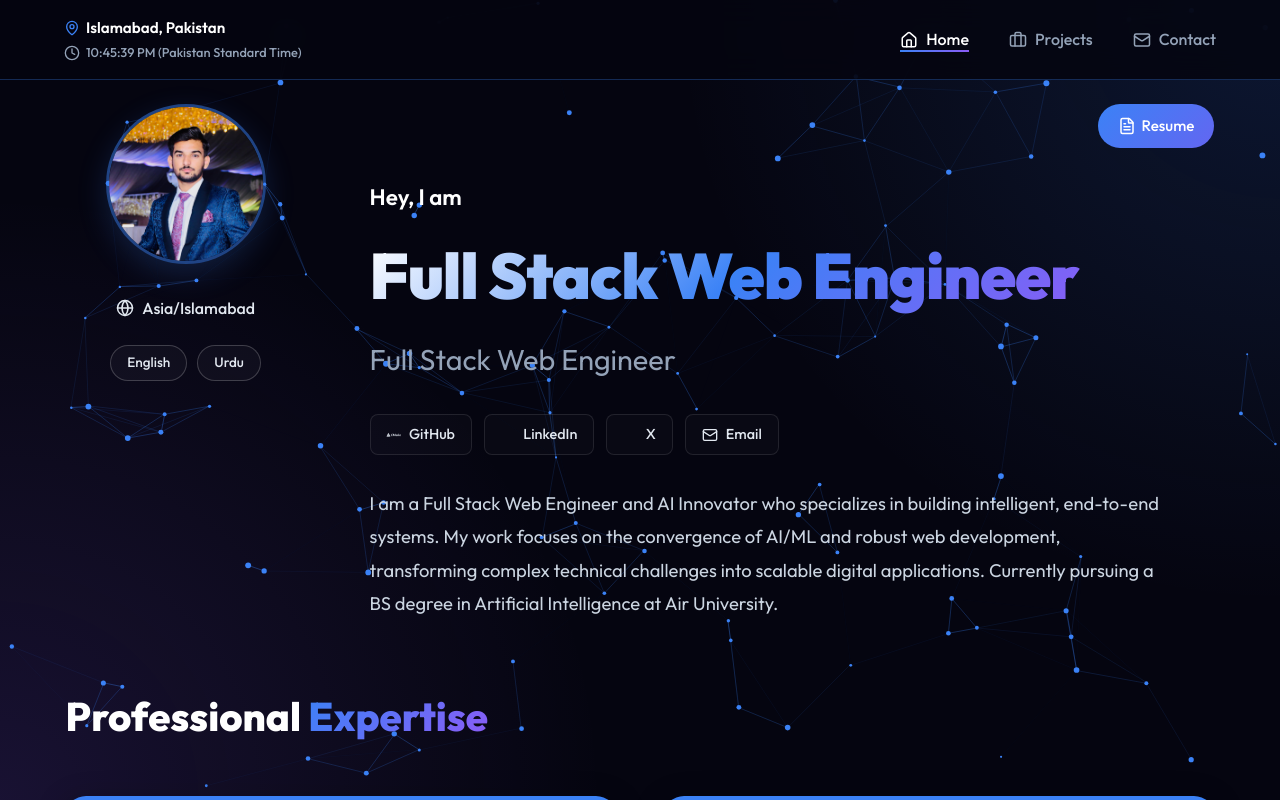
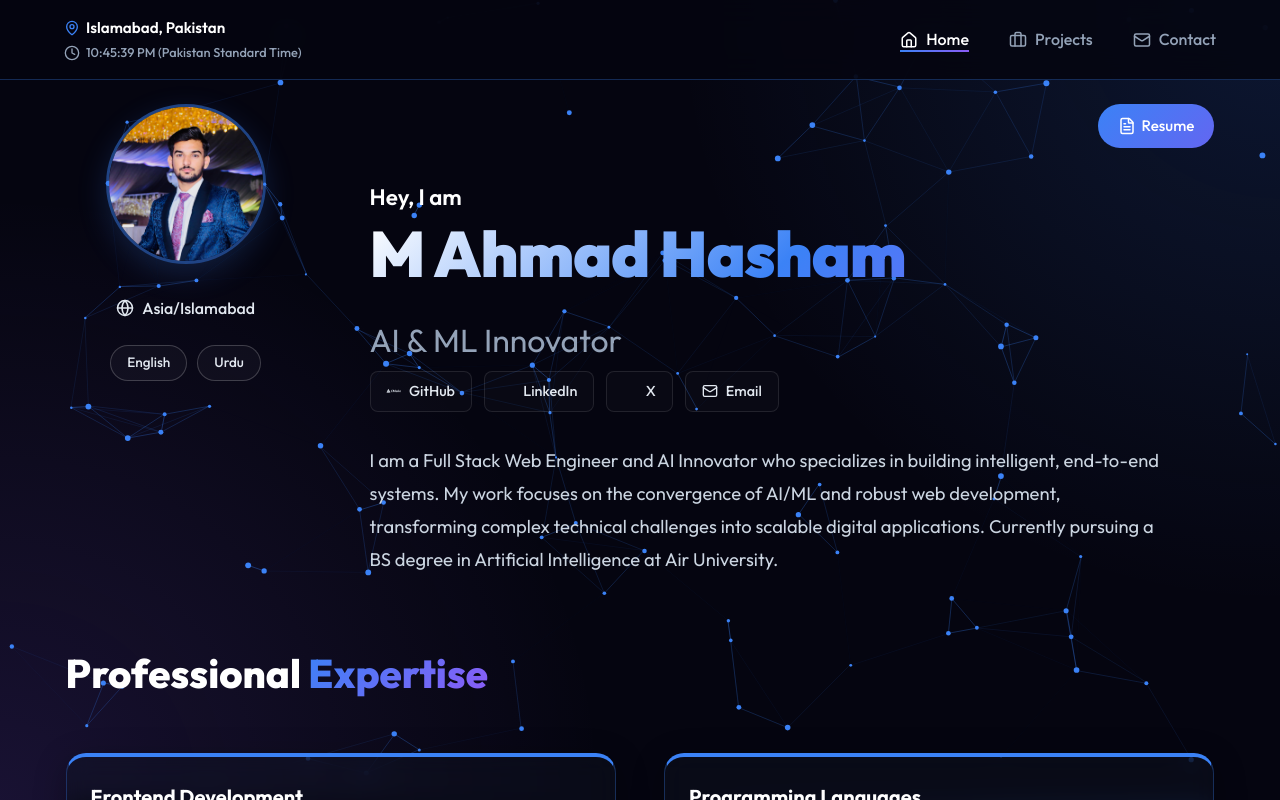
Before and after one commit to hasham14fw/portfolio, a React (Vite) app: page / in a window 1280 px wide. Shown: the top 800 px of the page. Built offline with nearby package versions, Linux system fonts and the light colour scheme; some icons are missing.

Commit message:
Name static and animated professional titles

```diff
--- a/src/pages/Home.jsx
+++ b/src/pages/Home.jsx
@@ -126,27 +126,22 @@ const Home = () => {
 
           <div className="intro-text-block">
             <p className="hey-iam-text">Hey, I am</p>
-            <div className="typewriter-container">
+            <h1 className="hero-title-inspired" style={{ margin: 0, padding: 0 }}>M Ahmad Hasham</h1>
+            <div className="typewriter-container" style={{ minHeight: '60px', marginTop: '0.5rem' }}>
               <TypeAnimation
                 sequence={[
-                'M Ahmad Hasham',
-                2500,
                   'Full Stack Web Engineer',
                   2000,
                   'AI & ML Innovator',
                   2000,
                 ]}
-              wrapper="h1"
+                wrapper="h2"
                 speed={50}
                 repeat={Infinity}
-              className="hero-title-inspired"
+                style={{ fontSize: '2rem', color: '#94a3b8', fontWeight: 400, display: 'inline-block' }}
               />
             </div>
           </div>
-
-          <h2 style={{ fontSize: '1.8rem', color: '#94a3b8', fontWeight: 400, marginBottom: '2rem' }}>
-            Full Stack Web Engineer
-          </h2>
 
           <div className="social-pills">
             <a href="https://github.com/hasham14fw" target="_blank" rel="noopener noreferrer" className="social-pill"><i className="devicon-github-original"></i> GitHub</a>
```
Lines whose indentation alone changed are shown as unchanged.
